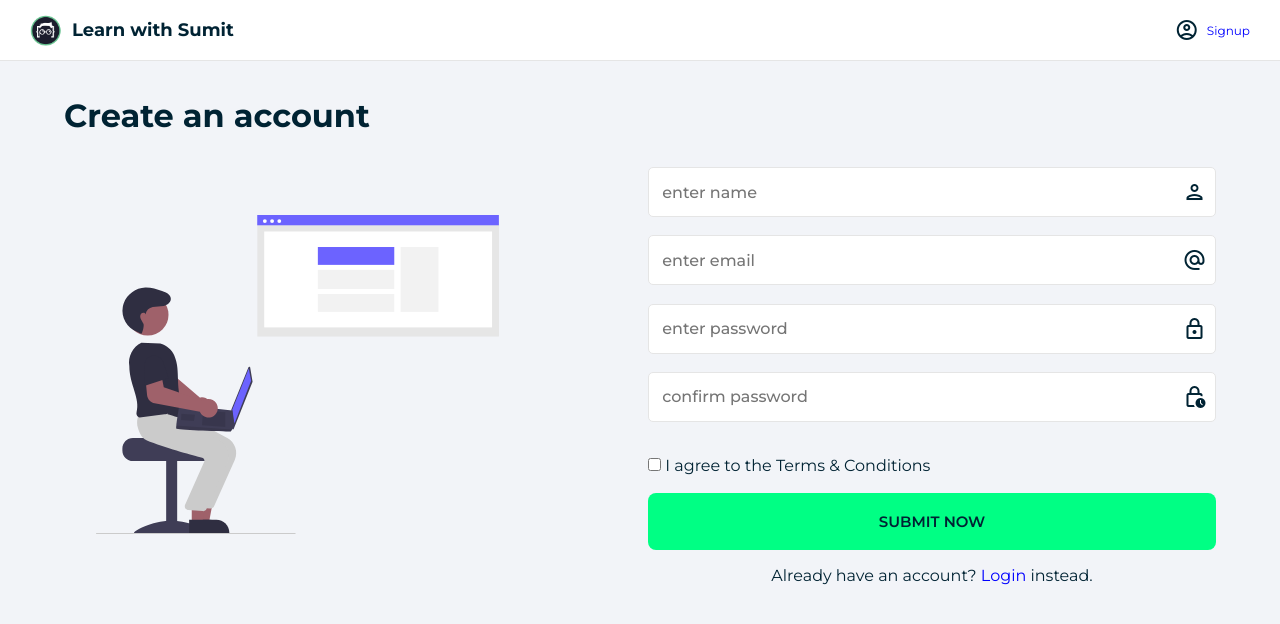
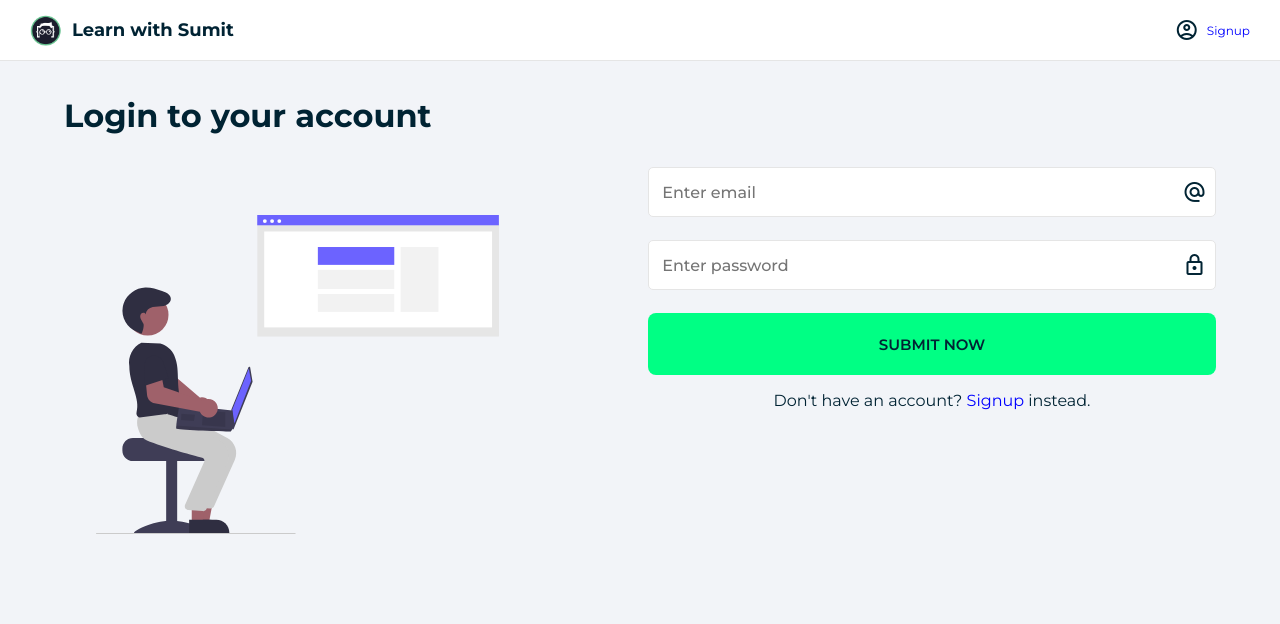
Before and after one commit to tuhinjamal/react-quiz-app, a React (Vite) app: page / in a window 1280 px wide. Shown: the top 624 px of the page. Built offline with nearby package versions, Linux system fonts and the light colour scheme.

Commit message:
login page design done

```diff
--- a/src/components/App.jsx
+++ b/src/components/App.jsx
@@ -1,11 +1,13 @@
 import Layout from "./Layout";
 // import Home from "./pages/Home";
-import Signup from "./pages/Signup";
+// import Signup from "./pages/Signup";
+import Login from "./pages/Login";
 function App() {
   return (
     <Layout>
       {/* <Home /> */}
-      <Signup />
+      {/* <Signup /> */}
+      <Login />
     </Layout>
   );
 }
--- /dev/null
+++ b/src/components/pages/Login.jsx
@@ -0,0 +1,32 @@
+import classes from "../../styles/Login.module.css";
+import Button from "../Button";
+import Form from "../Form";
+import Illustration from "../Illustration";
+import TextInput from "../TextInput";
+
+export default function Signup() {
+  return (
+    <>
+      <h1>Login to your account</h1>
+
+      <div className="column">
+        <Illustration />
+        <Form className={`${classes.login}`}>
+          <TextInput
+            type="text"
+            placeholder="Enter email"
+            icon="alternate_email"
+          />
+
+          <TextInput type="password" placeholder="Enter password" icon="lock" />
+
+          <Button>Submit Now</Button>
+
+          <div className="info">
+            Don't have an account? <a href="signup.html">Signup</a> instead.
+          </div>
+        </Form>
+      </div>
+    </>
+  );
+}
--- a/src/components/pages/Signup.jsx
+++ b/src/components/pages/Signup.jsx
@@ -3,7 +3,7 @@
 import CheckBox from "../CheckBox";
 import Illustration from "../Illustration";
 import TextInput from "../TextInput";
-import Form from "../form";
+import Form from "../Form";
 export default function Signup() {
   return (
     <>
--- /dev/null
+++ b/src/styles/Login.module.css
@@ -0,0 +1,3 @@
+.login {
+  height: 330px;
+}
```
